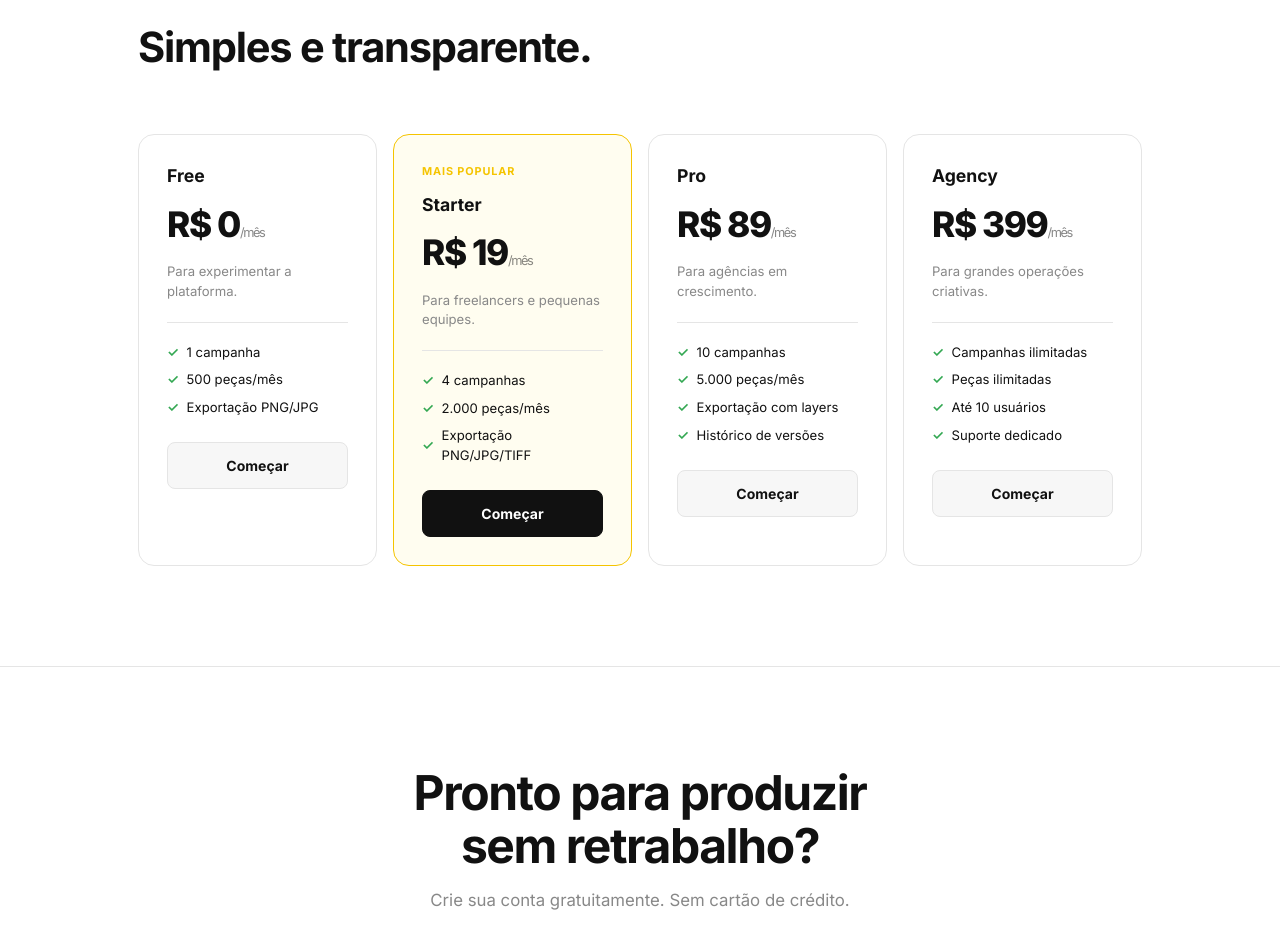
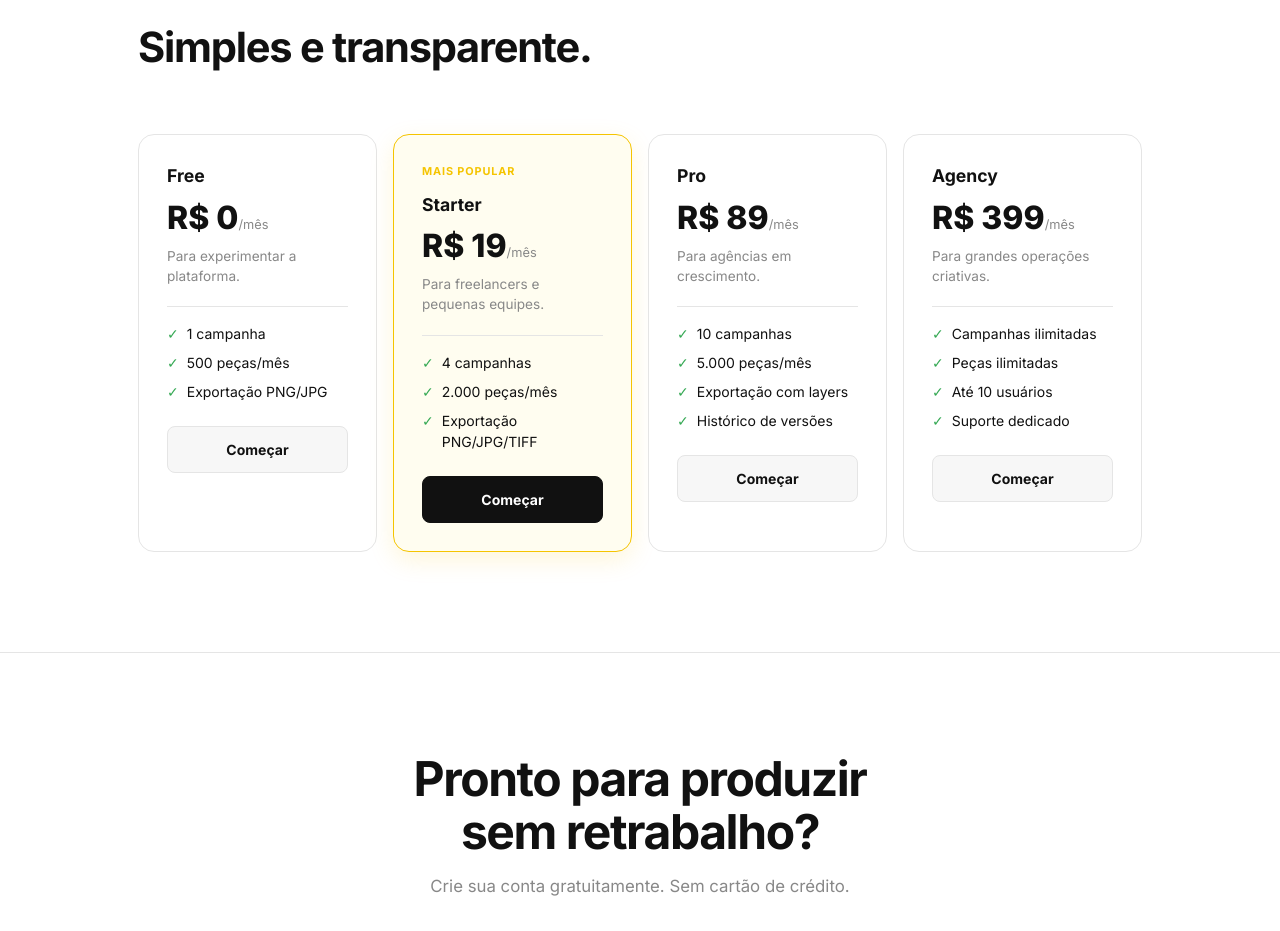
Before and after one commit to Giovanni-Rampazzo/zzysy, a Next.js app in the folder apps/web/: page / in a window 1280 px wide. Shown: the part 2384-3315 px from the top of the page. Built offline with nearby package versions, Linux system fonts and the light colour scheme.

Commit message:
feat: hover nos planos

```diff
--- a/apps/web/app/page.tsx
+++ b/apps/web/app/page.tsx
@@ -1,5 +1,6 @@
 "use client";
 import Link from "next/link";
+import { PlanCard } from "@/components/PlanCard";
 import { colors, typography, spacing, borderRadius } from "@/lib/theme";
 
 const f = "'Inter', sans-serif";
@@ -120,17 +121,7 @@ export default function LandingPage() {
             { name:"Pro",price:"R$ 89",desc:"Para agências em crescimento.",features:["10 campanhas","5.000 peças/mês","Exportação com layers","Histórico de versões"],featured:false },
             { name:"Agency",price:"R$ 399",desc:"Para grandes operações criativas.",features:["Campanhas ilimitadas","Peças ilimitadas","Até 10 usuários","Suporte dedicado"],featured:false },
           ].map(({name,price,desc,features,featured})=>(
-            <div key={name} style={{ border:`1.5px solid ${featured?colors.yellow:colors.border}`,borderRadius:"16px",padding:"28px",background:featured?"#FFFDF0":colors.background }}>
-              {featured&&<div style={{ fontSize:"0.68rem",fontWeight:700,color:colors.yellow,textTransform:"uppercase" as const,letterSpacing:"0.08em",marginBottom:"12px" }}>Mais popular</div>}
-              <div style={{ fontSize:"1.1rem",fontWeight:700,marginBottom:"8px" }}>{name}</div>
-              <div style={{ fontSize:"2.2rem",fontWeight:800,letterSpacing:"-0.04em",marginBottom:"4px" }}>{price}<span style={{ fontSize:"0.8rem",fontWeight:400,opacity:0.5 }}>/mês</span></div>
-              <div style={{ fontSize:"0.82rem",color:colors.textMuted,margin:"12px 0 20px",lineHeight:1.5 }}>{desc}</div>
-              <div style={{ height:"1px",background:colors.border,margin:"20px 0" }} />
-              <div style={{ display:"flex",flexDirection:"column" as const,gap:"8px",marginBottom:"24px" }}>
-                {features.map(f=><div key={f} style={{ fontSize:"0.82rem",display:"flex",alignItems:"center",gap:"8px" }}><span style={{ color:colors.green,fontWeight:700 }}>✓</span>{f}</div>)}
-              </div>
-              <Link href="/register" style={{ display:"block",textAlign:"center" as const,padding:"12px",borderRadius:"8px",textDecoration:"none",fontWeight:700,fontSize:"0.875rem",background:featured?colors.text:colors.surface,color:featured?"#fff":colors.text,border:`1.5px solid ${featured?colors.text:colors.border}` }}>Começar</Link>
-            </div>
+            <PlanCard key={name} name={name} price={price} desc={desc} features={features} featured={featured} />
           ))}
         </div>
       </div>
--- /dev/null
+++ b/apps/web/components/PlanCard.tsx
@@ -0,0 +1,28 @@
+"use client";
+import { useState } from "react";
+import Link from "next/link";
+
+export function PlanCard({ name, price, desc, features, featured }: {
+  name: string; price: string; desc: string; features: string[]; featured: boolean;
+}) {
+  const [hovered, setHovered] = useState(false);
+  const colors = { yellow:"#F5C400", border:"#E5E5E5", text:"#111111", surface:"#F7F7F7", textMuted:"#888" };
+  const active = featured || hovered;
+  return (
+    <div
+      onMouseEnter={() => setHovered(true)}
+      onMouseLeave={() => setHovered(false)}
+      style={{ border:`1.5px solid ${active ? colors.yellow : colors.border}`, borderRadius:"16px", padding:"28px", background: active ? "#FFFDF0" : "#fff", transition:"all 0.2s", transform: hovered && !featured ? "translateY(-4px)" : "none", boxShadow: active ? "0 8px 24px rgba(245,196,0,0.15)" : "none" }}
+    >
+      {featured && <div style={{ fontSize:"0.68rem", fontWeight:700, color:colors.yellow, textTransform:"uppercase", letterSpacing:"0.08em", marginBottom:"12px" }}>Mais popular</div>}
+      <div style={{ fontSize:"1.1rem", fontWeight:700, marginBottom:"4px" }}>{name}</div>
+      <div style={{ fontSize:"2rem", fontWeight:800, marginBottom:"4px" }}>{price}<span style={{ fontSize:"0.8rem", fontWeight:400, color:colors.textMuted }}>/mês</span></div>
+      <p style={{ fontSize:"0.85rem", color:colors.textMuted, marginBottom:"20px" }}>{desc}</p>
+      <hr style={{ border:"none", borderTop:`1px solid ${colors.border}`, marginBottom:"16px" }} />
+      <ul style={{ listStyle:"none", padding:0, margin:"0 0 24px", display:"flex", flexDirection:"column", gap:"8px" }}>
+        {features.map(f => <li key={f} style={{ fontSize:"0.875rem", display:"flex", gap:"8px" }}><span style={{ color:"#34A853" }}>✓</span>{f}</li>)}
+      </ul>
+      <Link href="/register" style={{ display:"block", textAlign:"center", padding:"12px", borderRadius:"8px", textDecoration:"none", fontWeight:700, fontSize:"0.875rem", background: active ? colors.text : colors.surface, color: active ? "#fff" : colors.text, border:`1.5px solid ${active ? colors.text : colors.border}`, transition:"all 0.2s" }}>Começar</Link>
+    </div>
+  );
+}
```
